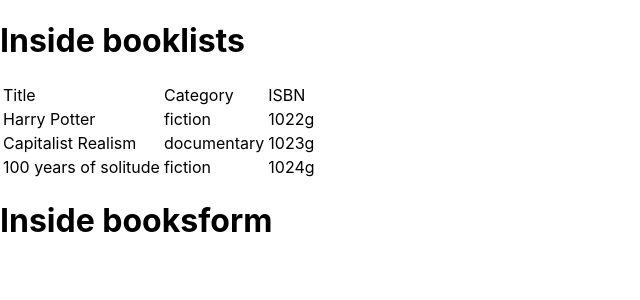
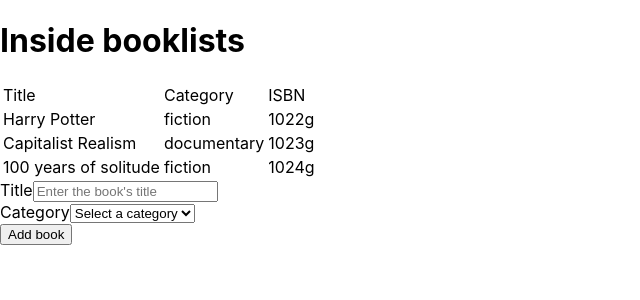
Before and after one commit to leonmezu1/superbookstore, a React (Create React App) app: page / in a window 1280 px wide. Shown: the top 300 px of the page, without its empty margins (0-640 px from the left). Built offline with nearby package versions, Linux system fonts and the light colour scheme.

Commit message:
Implement the BooksForm component

```diff
--- a/src/actions/index.js
+++ b/src/actions/index.js
@@ -1,5 +1,6 @@
+/* eslint-disable no-unused-vars */
 // importing from types
 
-import { CREATEBOOK, UPDATEBOOK } from "../types/types";
+import { CREATEBOOK, UPDATEBOOK } from '../types/types';
 
 // Add actions handlers later
--- a/src/components/App.js
+++ b/src/components/App.js
@@ -1,7 +1,7 @@
 import React from 'react';
+import { Provider } from 'react-redux';
 import BooksForm from '../containers/BooksForm';
 import BooksList from '../containers/BooksList';
-import { Provider } from 'react-redux';
 import store from '../store';
 
 function App() {
--- a/src/components/Book.js
+++ b/src/components/Book.js
@@ -1,4 +1,7 @@
-import React from "react";
+/* eslint-disable react/forbid-prop-types */
+
+import React from 'react';
+import PropTypes from 'prop-types';
 
 const Book = ({ book }) => {
   const { title, isbn, category } = book;
@@ -11,4 +14,12 @@
   );
 };
 
+Book.propTypes = {
+  book: PropTypes.shape({
+    title: PropTypes.string,
+    isbn: PropTypes.string,
+    category: PropTypes.string,
+  }).isRequired,
+};
+
 export default Book;
--- a/src/containers/BooksForm.js
+++ b/src/containers/BooksForm.js
@@ -1,4 +1,63 @@
-import React from "react";
+import React, { useState } from 'react';
 
-const BooksForm = () => <h1>Inside booksform</h1>;
+const BooksForm = () => {
+  const categoryArray = [
+    'Action',
+    'Biography',
+    'History',
+    'Horror',
+    'Kids',
+    'Learning',
+    'Sci-Fi',
+  ];
+
+  const [bookInfo, setBookInfo] = useState({
+    title: '',
+    category: '',
+  });
+
+  const onSelectChange = e => {
+    setBookInfo({
+      ...bookInfo,
+      [e.target.name]: e.target.value,
+    });
+  };
+
+  const submitBook = e => {
+    // It's gonna do something
+    e.preventDefault();
+  };
+
+  return (
+    <form onSubmit={submitBook}>
+      <div className="group-control">
+        <label htmlFor="title">
+          Title
+          <input
+            type="text"
+            name="title"
+            placeholder="Enter the book's title"
+            onChange={onSelectChange}
+          />
+        </label>
+      </div>
+      <div className="group-control">
+        <label htmlFor="category">
+          Category
+          <select name="category" onChange={onSelectChange}>
+            <option value="">Select a category</option>
+            {categoryArray.map(category => (
+              <option key="" value={category}>
+                {category}
+              </option>
+            ))}
+          </select>
+        </label>
+      </div>
+      <button type="submit" className="btn-primary">
+        Add book
+      </button>
+    </form>
+  );
+};
 export default BooksForm;
--- a/src/reducers/index.js
+++ b/src/reducers/index.js
@@ -1,5 +1,5 @@
-import { combineReducers } from "redux";
-import booksReducers from "./books";
+import { combineReducers } from 'redux';
+import booksReducers from './books';
 
 export default combineReducers({
   bookStoreState: booksReducers,
--- a/src/types/types.js
+++ b/src/types/types.js
@@ -1,4 +1,4 @@
 // This is where the actions index is gonna be stored
 
-export const CREATEBOOK = "CREATEBOOK";
-export const UPDATEBOOK = "UPDATEBOOK";
+export const CREATEBOOK = 'CREATEBOOK';
+export const UPDATEBOOK = 'UPDATEBOOK';
```
Also changed, not shown: src/containers/BooksList.js (+5 -5 lines), src/reducers/books.js (+12 -10 lines), src/store.js (+8 -7 lines), 1 other file (tests, documents, lock files or other folders).
